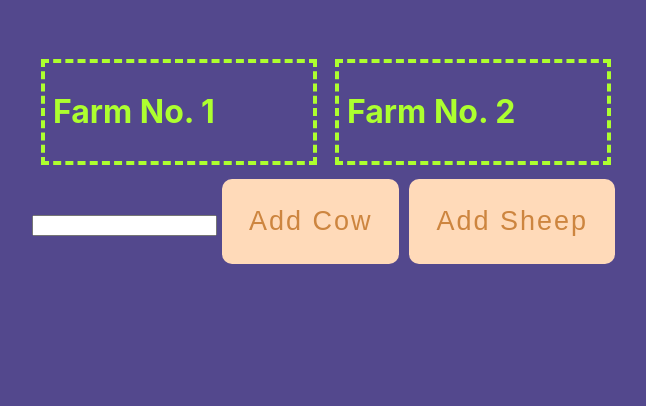
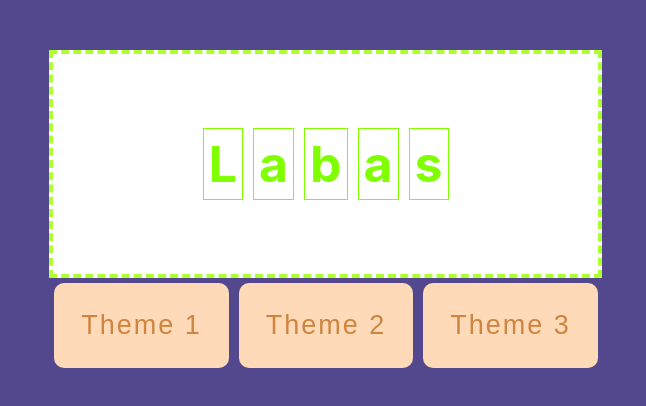
Before and after one commit to TS-BIT/210901, a React (Create React App) app in the folder React_npr/my-app/: page / in a window 1280 px wide. Shown: the top 406 px of the page, without its empty margins (314-960 px from the left). Built offline with nearby package versions, Linux system fonts and the light colour scheme.

Commit message:
Last changes 1004reaproj

```diff
--- a/React_npr/my-app/src/Components/App.jsx
+++ b/React_npr/my-app/src/Components/App.jsx
@@ -1,65 +1,44 @@
-import React, {useState, useEffect, useReducer} from 'react';
-import SmallAnimal from './SmallAnimalF';
-import Modal from './Modal';
-import farmReducer from '../Reducers/farmReducer';
-import { changeAnimal, createAnimal, getAllAnimals, moveAnimal, removeAnimal } from '../Actions';
+import { useState } from 'react';
+import Field from './Field';
+
+const letters = ['L', 'a', 'b', 'a', 's'];
+
 function App() {
 
-    const [animals, animalDispacher] = useReducer(farmReducer, []);
-    const [animalInput, setAnimalInput] = useState('');
+    const [style, setStyle] = useState({
+        color: 'chartreuse',
+        border: '1px solid chartreuse'
+    });
 
-    const [open, setOpen] = useState(0);
-
-    useEffect(() => {
-        animalDispacher(getAllAnimals());
-    }, []);
-
-    const deleteAnimal = (id) => {
-        closeModal();
-        animalDispacher(removeAnimal(id));
+    const changeTheme = t => {
+        let theme;
+        if (1 === t) {
+            theme = {
+                color: 'chartreuse',
+                border: '1px solid chartreuse'
+            }
+        }
+        else if (2 === t) {
+            theme = {
+                color: 'firebrick',
+                border: '1px solid chartreuse'
+            }
+        }
+        else if (3 === t) {
+            theme = {
+                color: 'chartreuse',
+                border: '1px solid firebrick'
+            }
+        }
+        setStyle(theme);
     }
 
-    const editAnimal = (id, color) => {
-        closeModal();
-        animalDispacher(changeAnimal({id: id, color: color}));
+    return (<>
+        <Field letters={letters} th={style}></Field>
+        <button onClick={()=>changeTheme(1)}>Theme 1</button>
+        <button onClick={()=>changeTheme(2)}>Theme 2</button>
+        <button onClick={()=>changeTheme(3)}>Theme 3</button>
+    </>);
     }
 
-    const changeFarm = (id) => {
-        closeModal();
-       animalDispacher(moveAnimal(id));
-    }
-
-    const animalInputHandler = (e) => {
-        setAnimalInput(e.target.value);
-    }
-
-    const openModal = (id) => {
-        setOpen(id);
-    }
-
-    const closeModal = () => {
-        setOpen(0);
-    }
-
-    return (
-        <>
-            <div className="field">
-                <div className="farm">
-                    <h1>Farm No. 1</h1>
-                    {animals.map(b => <SmallAnimal open={openModal} farm1={b.farm1} farmNamber={1} key={b.id} id={b.id} color={b.color} animal={b.animal} />)}
-                </div>
-                <div className="farm">
-                    <h1>Farm No. 2</h1>
-                    {animals.map(b => <SmallAnimal open={openModal} farm1={b.farm1} farmNamber={2} key={b.id} id={b.id} color={b.color} animal={b.animal} />)}
-                </div>
-            </div>
-            <div>
-                <input type="text" value={animalInput} onChange={animalInputHandler}/>
-                <button className="input-button" onClick={()=>animalDispacher(createAnimal({animal: 'cow', animalInput: animalInput}))}>Add Cow</button>
-                <button className="input-button" onClick={()=>animalDispacher(createAnimal({animal: 'sheep', animalInput: animalInput}))}>Add Sheep</button>
-            </div>
-            <Modal id={open} edit={editAnimal} change={changeFarm} close={closeModal} destroy={deleteAnimal}></Modal>
-        </>
-    );
-}
 export default App;
--- /dev/null
+++ b/React_npr/my-app/src/Components/Field.jsx
@@ -0,0 +1,11 @@
+import Letter from './Letter';
+
+function Field({letters, th}) {
+    return (<>
+        <div className="field">
+            {letters.map((l, i) => <Letter key={i} letter={l} th={th}/>)}
+        </div>
+    </>);
+    }
+
+export default Field;
--- /dev/null
+++ b/React_npr/my-app/src/Components/Letter.jsx
@@ -0,0 +1,11 @@
+
+
+function Letter({letter, th}) {
+    // {console.log(th)}
+    return (
+
+        <span style={th}>{letter}</span>
+    )
+}
+
+export default Letter;
--- a/React_npr/my-app/src/index.scss
+++ b/React_npr/my-app/src/index.scss
@@ -462,3 +462,23 @@ a {
   align-items: center;
   flex-direction: column;
 }
+
+.field {
+  display: flex;
+  justify-content: center;
+  align-items: center;
+  flex-wrap: wrap;
+  background-color: white;
+  height: 200px;
+  width: 525px;
+  border: 4px dashed greenyellow;
+  padding: 10px;
+  span {
+      font-size: 50px;
+      font-weight: bold;
+      padding: 5px;
+      // color: chartreuse;
+      border: 1px solid chartreuse;
+      margin: 5px;
+  }
+}
```
Also changed, not shown: React_npr/my-app/src/Components/App1004.jsx (added, +65 -0 lines).
